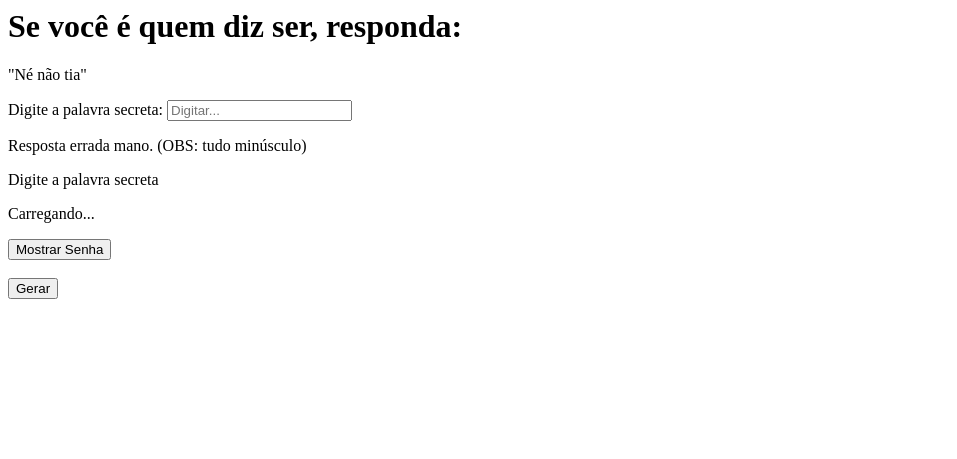
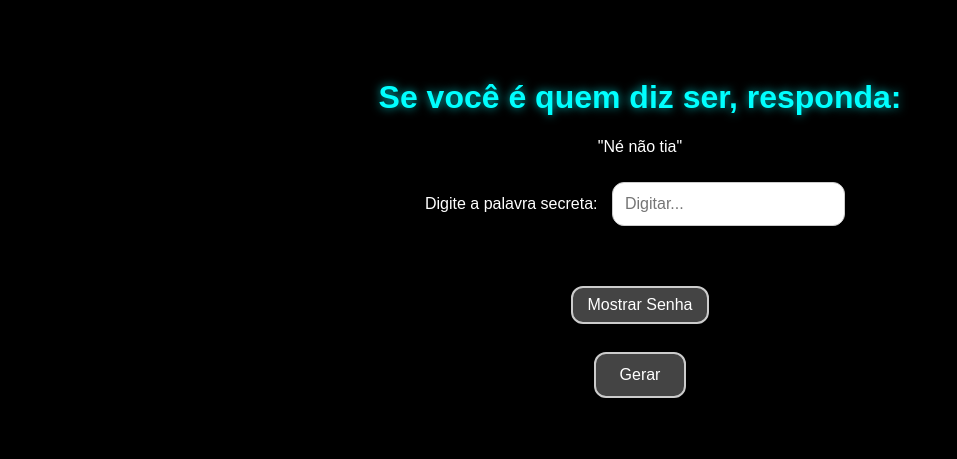
Before and after one commit to GuxtaDoHabblet/meu-site, a plain HTML site: page index.html in a window 1280 px wide. Shown: the whole page, without its empty margins (0-957 px from the left). Drawn offline with Linux system fonts and the light colour scheme.

Commit message:
Update index.html

```diff
--- a/index.html
+++ b/index.html
@@ -1,8 +1,17 @@
+<!DOCTYPE html>
+<html lang="pt-BR">
+<head>
+    <meta charset="UTF-8">
+    <meta name="viewport" content="width=device-width, initial-scale=1.0">
+    <title>Meu Site</title>
+    <link rel="stylesheet" href="styles.css"> <!-- Referência ao CSS -->
+</head>
+<body>
     <h1>Se você é quem diz ser, responda:</h1>
     <p>"Né não tia"</p>
 
     <label for="inputWord">Digite a palavra secreta:</label>
-<input type="password" id="inputWord" placeholder="Digitar..." />
+    <input type="password" id="inputWord" placeholder="Digitar...">
 
     <div class="messages" aria-live="polite">
         <p id="errorMessage" class="hidden message error">Resposta errada mano. (OBS: tudo minúsculo)</p>
@@ -16,3 +25,7 @@
 
     <br>
     <button onclick="checkWord()" id="generateBtn">Gerar</button>
+
+    <script src="script.js"></script> <!-- Referência ao JavaScript -->
+</body>
+</html>
```
Lines whose indentation alone changed are shown as unchanged.
